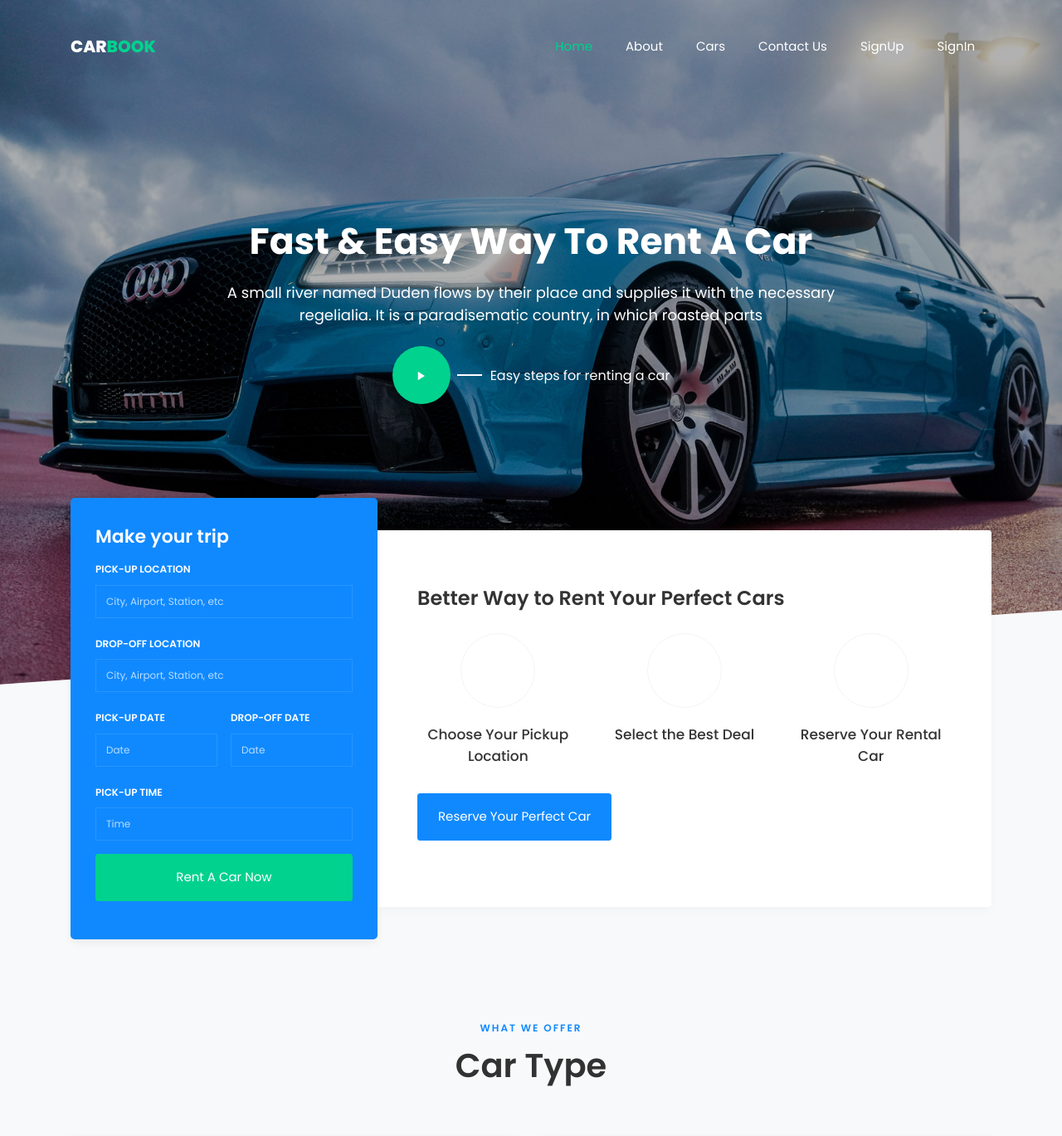
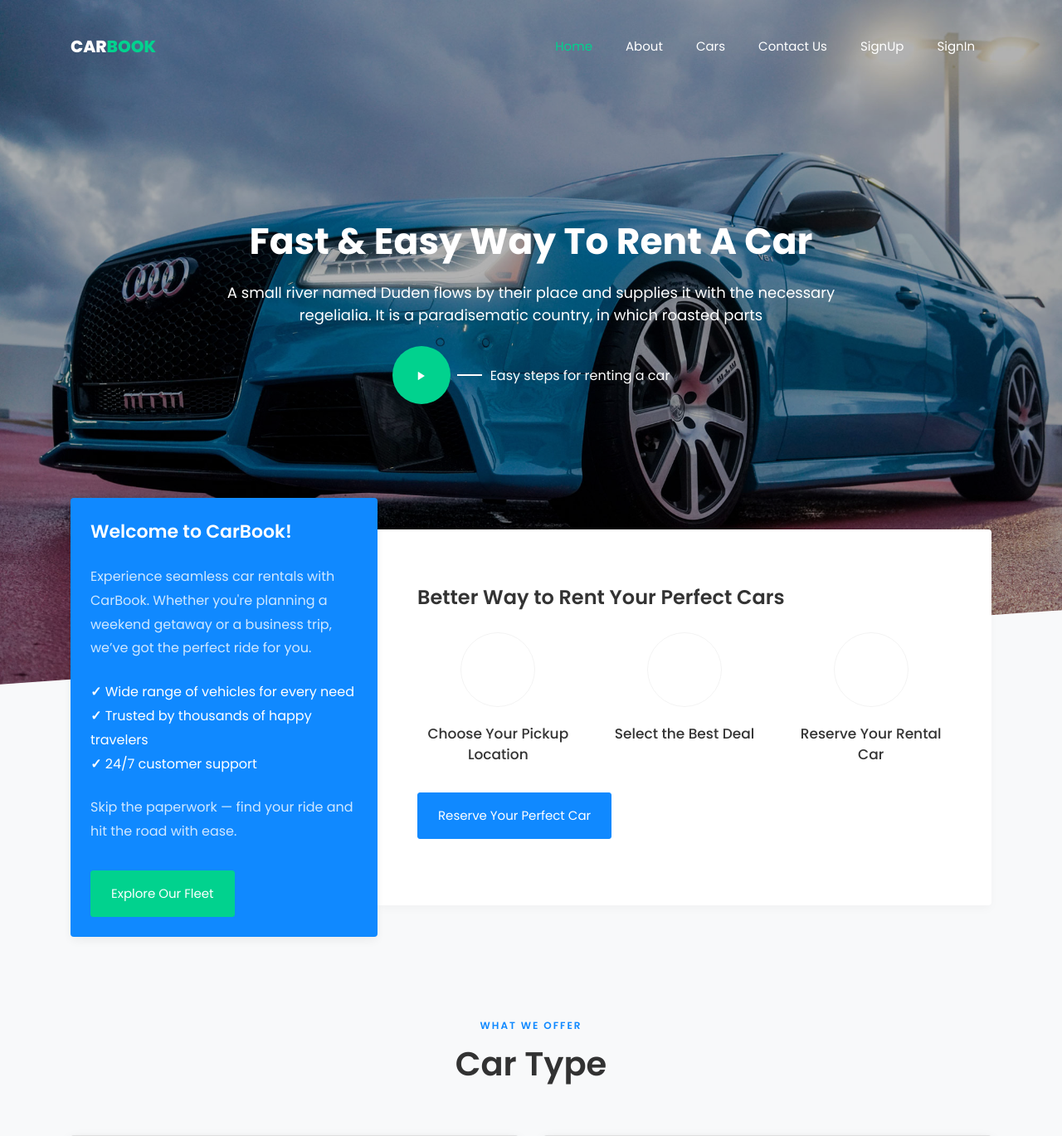
Before and after one commit to AshnaEP/django_projects, a Django app: page / in a window 1280 px wide. Shown: the top 1369 px of the page at 83% size. Run offline with Django 5.2, Linux system fonts and the light colour scheme; data comes from the database, SQL or seed files in the repository; some libraries are stand-ins or nearby versions; some web fonts are replaced.

Commit message:
edited home page

```diff
--- a/crms/templates/home.html
+++ b/crms/templates/home.html
@@ -104,34 +104,18 @@
     			<div class="col-md-12	featured-top">
     				<div class="row no-gutters">
 	  					<div class="col-md-4 d-flex align-items-center">
-	  						<form action="#" class="request-form ftco-animate bg-primary">
-		          		<h2>Make your trip</h2>
-			    				<div class="form-group">
-			    					<label  class="label">Pick-up location</label>
-			    					<input type="text" class="form-control" placeholder="City, Airport, Station, etc">
-			    				</div>
-			    				<div class="form-group">
-			    					<label  class="label">Drop-off location</label>
-			    					<input type="text" class="form-control" placeholder="City, Airport, Station, etc">
-			    				</div>
-			    				<div class="d-flex">
-			    					<div class="form-group mr-2">
-			                <label  class="label">Pick-up date</label>
-			                <input type="text" class="form-control" id="book_pick_date" placeholder="Date">
-			              </div>
-			              <div class="form-group ml-2">
-			                <label class="label">Drop-off date</label>
-			                <input type="text" class="form-control" id="book_off_date" placeholder="Date">
-			              </div>
-		              </div>
-		              <div class="form-group">
-		                <label class="label">Pick-up time</label>
-		                <input type="text" class="form-control" id="time_pick" placeholder="Time">
-		              </div>
-			            <div class="form-group">
-			              <input type="submit" value="Rent A Car Now" class="btn btn-secondary py-3 px-4">
-			            </div>
-			    			</form>
+                            <div class="request-form ftco-animate bg-primary text-white p-4 rounded">
+                                <h2 class="mb-4">Welcome to CarBook!</h2>
+                                <p>Experience seamless car rentals with CarBook. Whether you're planning a weekend getaway or a business trip, we’ve got the perfect ride for you.</p>
+                                <ul class="list-unstyled mt-4">
+                                    <li><strong>✓</strong> Wide range of vehicles for every need</li>
+                                    <li><strong>✓</strong> Trusted by thousands of happy travelers</li>
+                                    <li><strong>✓</strong> 24/7 customer support</li>
+                                </ul>
+                                <p class="mt-4">Skip the paperwork — find your ride and hit the road with ease.</p>
+                                <a href="{% url 'cars:car_list' %}" class="btn btn-secondary py-3 px-4 mt-3">Explore Our Fleet</a>
+                            </div>
+
 	  					</div>
 	  					<div class="col-md-8 d-flex align-items-center">
 	  						<div class="services-wrap rounded-right w-100">
@@ -162,7 +146,7 @@
 					            </div>
 					          </div>
 					        </div>
-					        <p><a href="#" class="btn btn-primary py-3 px-4">Reserve Your Perfect Car</a></p>
+					        <p><a href="{% url 'cars:car_list' %}" class="btn btn-primary py-3 px-4">Reserve Your Perfect Car</a></p>
 	  						</div>
 	  					</div>
 	  				</div>
```
